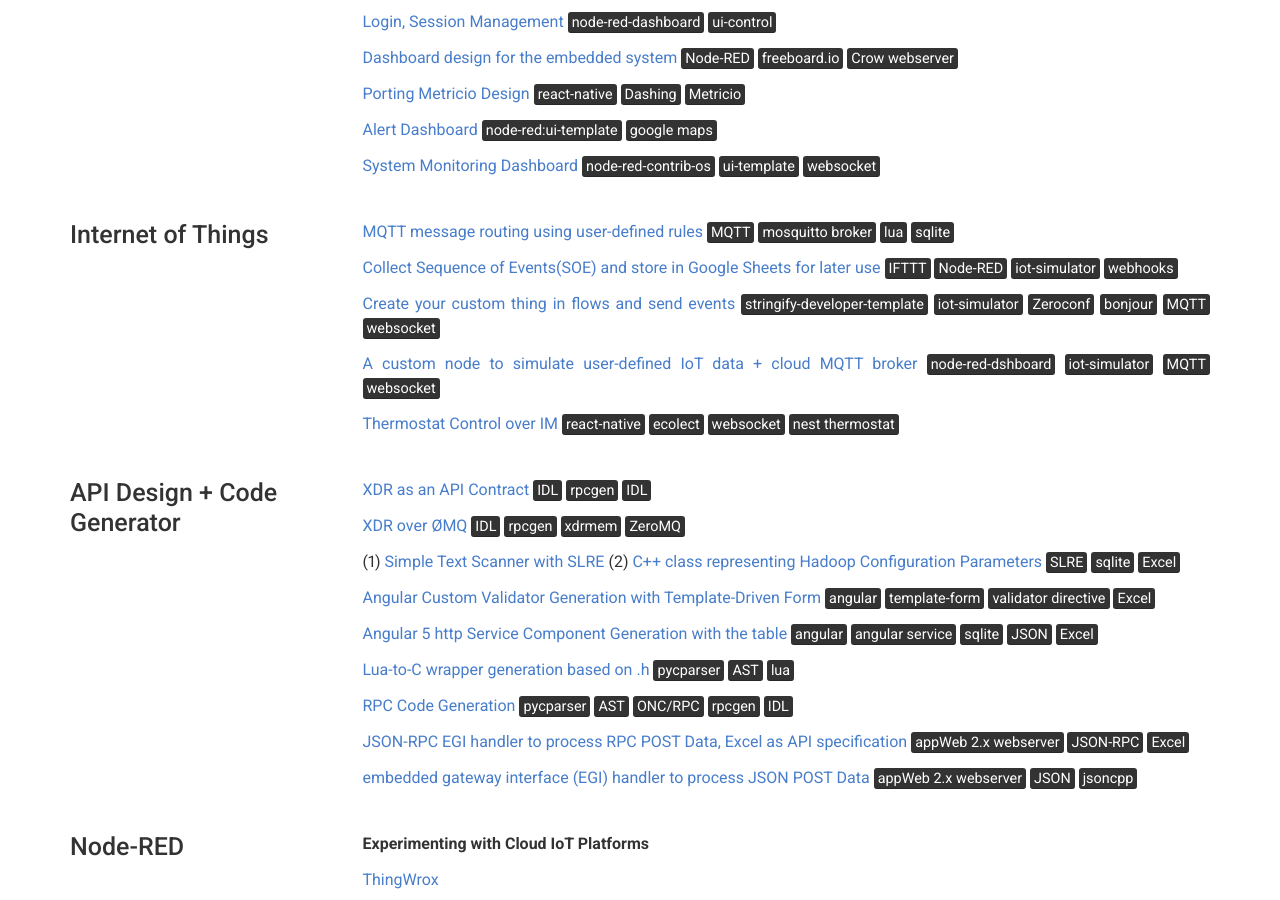
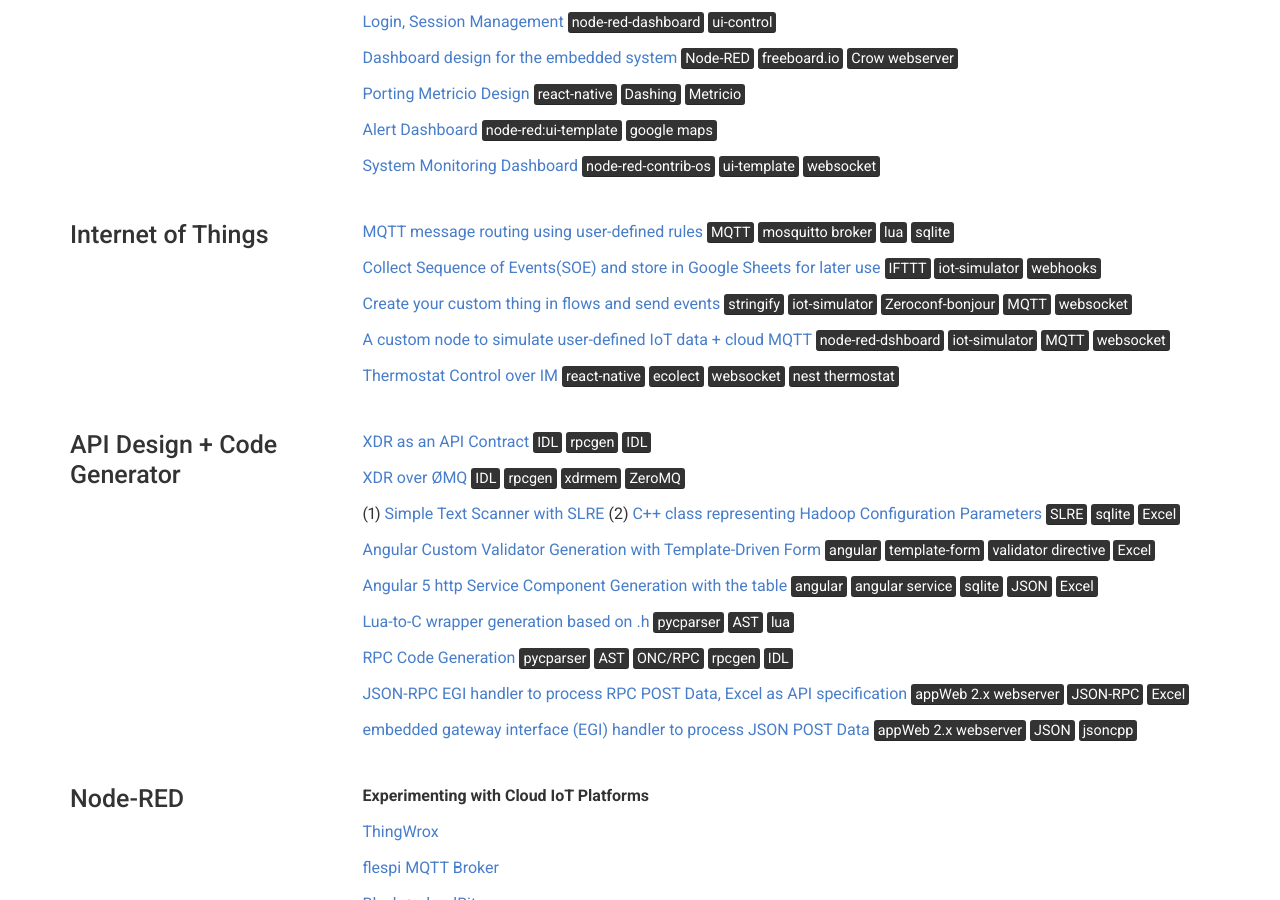
Before and after one commit to phyunsj/phyunsj.github.io, a Jekyll site: the page built from index.md, in a window 1280 px wide and 900 px high, scrolled down 632 px. Built offline with Jekyll 4.4.1, drawn with Linux system fonts in a browser that asks for light colours.

Commit message:
Update projects.yml

```diff
--- a/_data/projects.yml
+++ b/_data/projects.yml
@@ -22,11 +22,11 @@
   description: | # this will include new lines to allow paragraphs
     [MQTT message routing using user-defined rules](https://github.com/phyunsj/mqtt-rule-engine) <mark>MQTT</mark> <mark>mosquitto broker</mark> <mark>lua</mark>  <mark>sqlite</mark>
 
-    [Collect Sequence of Events(SOE) and store in Google Sheets for later use](https://github.com/phyunsj/ifttt-soe-logger)  <mark>IFTTT</mark> <mark>Node-RED</mark> <mark>iot-simulator</mark> <mark>webhooks</mark>
+    [Collect Sequence of Events(SOE) and store in Google Sheets for later use](https://github.com/phyunsj/ifttt-soe-logger)  <mark>IFTTT</mark>  <mark>iot-simulator</mark> <mark>webhooks</mark>
 
-    [Create your custom thing in flows and send events](https://github.com/phyunsj/iot-device-simulator-2-stringify) <mark>stringify-developer-template</mark> <mark>iot-simulator</mark>  <mark>Zeroconf</mark> <mark>bonjour</mark>  <mark>MQTT</mark> <mark>websocket</mark>
+    [Create your custom thing in flows and send events](https://github.com/phyunsj/iot-device-simulator-2-stringify) <mark>stringify</mark> <mark>iot-simulator</mark>  <mark>Zeroconf-bonjour</mark>  <mark>MQTT</mark> <mark>websocket</mark>
 
-    [A custom node to simulate user-defined IoT data + cloud MQTT broker](https://github.com/phyunsj/iot-device-simulator-1-mqtt) <mark>node-red-dshboard</mark> <mark>iot-simulator</mark> <mark>MQTT</mark> <mark>websocket</mark>
+    [A custom node to simulate user-defined IoT data + cloud MQTT](https://github.com/phyunsj/iot-device-simulator-1-mqtt) <mark>node-red-dshboard</mark> <mark>iot-simulator</mark> <mark>MQTT</mark> <mark>websocket</mark>
 
     [Thermostat Control over IM](https://github.com/phyunsj/node-red-contrib-ecolect-example) <mark>react-native</mark> <mark>ecolect</mark> <mark>websocket</mark> <mark>nest thermostat</mark>
 
```
